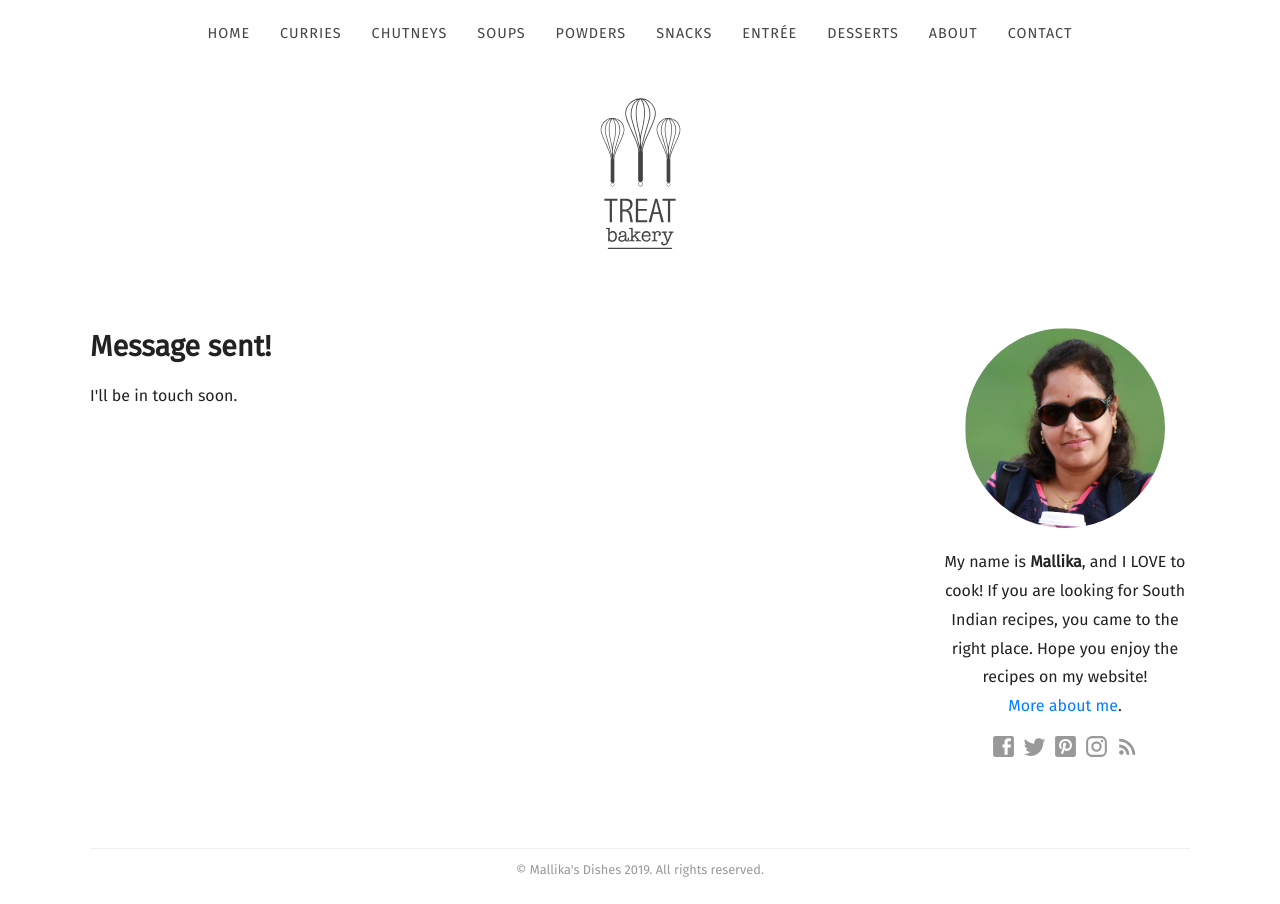
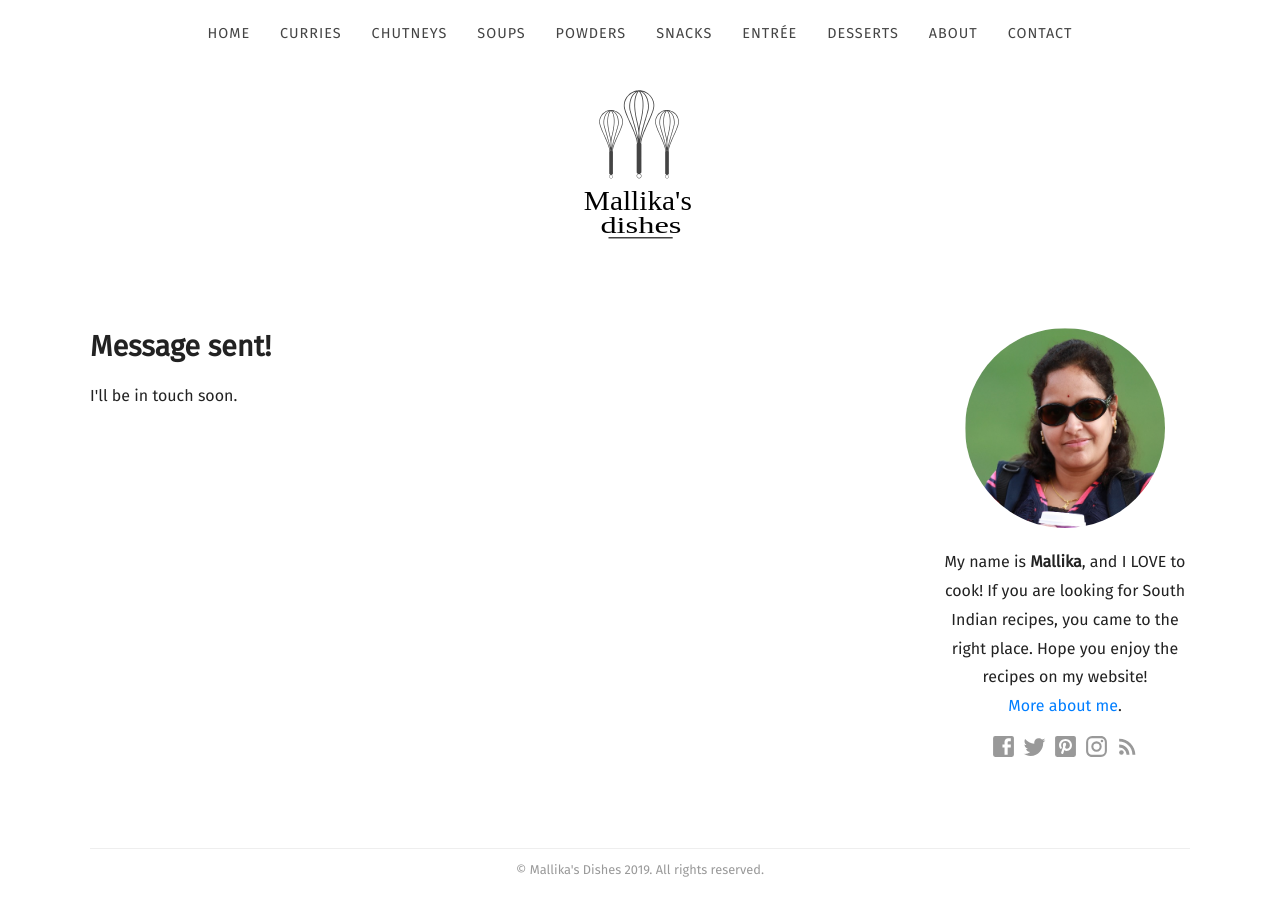
Before and after one commit to mallikasdishes/github.io, a Jekyll site: the page built from contact-success.html, in a window 1280 px wide. Built offline with Jekyll 4.4.1, drawn with Linux system fonts in a browser that asks for light colours; some web fonts are replaced.

Commit message:
Update default.html

```diff
--- a/_layouts/default.html
+++ b/_layouts/default.html
@@ -28,7 +28,7 @@
 		{% include navigation.html %}
 		<header>
 			<a href="{{site.baseurl }}/">
-				<img src="{{ site.baseurl }}/images/logo.svg" width="180" alt="logo">
+				<img src="{{ site.baseurl }}/images/md-logo.svg" width="180" alt="logo">
 			</a>
 		</header>
 		<div class="container main-content">
```
